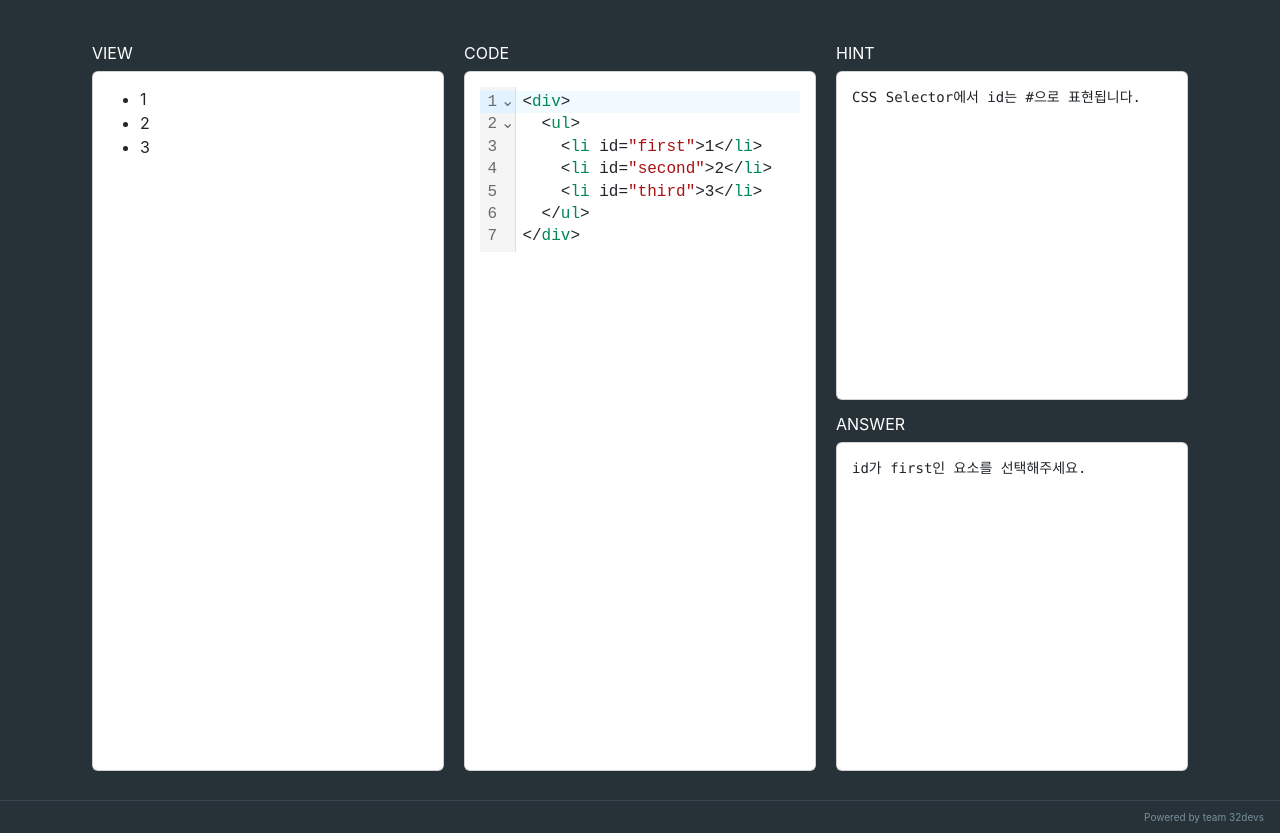
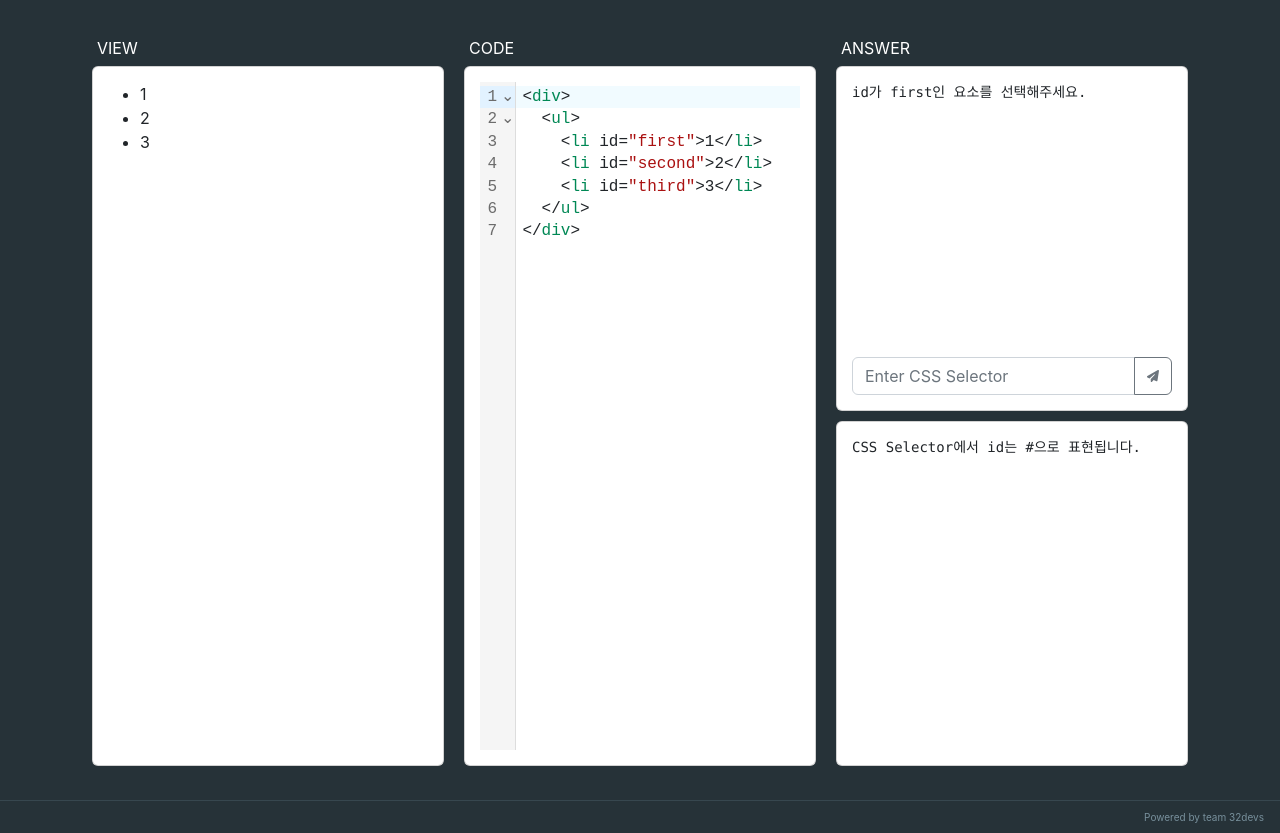
Before and after one commit to 32devs/css-selector-trainer, a Next.js app in the folder client/: page /test/id in a window 1280 px wide. Built offline with nearby package versions, Linux system fonts and the light colour scheme.

Commit message:
feat: css & bootstrap

```diff
--- a/client/component/Card/BasicCard.tsx
+++ b/client/component/Card/BasicCard.tsx
@@ -15,6 +15,7 @@ function BasicCard({ children, id, viewCode, half }: CardProps): JSX.Element {
     viewCode
       ? (
           <Card
+            id={ id }
             className={ half ? styles['card-half'] : styles['card'] }
             dangerouslySetInnerHTML={{ __html: viewCode as string }}
           >
--- a/client/component/Card/Card.module.css
+++ b/client/component/Card/Card.module.css
@@ -1,4 +1,5 @@
 .card {
+  height: 700px;
   min-height: 700px;
   min-width: 350px;
   width: 100%;
@@ -6,7 +7,10 @@
 }
 
 .card-half {
-  min-height: 329px;
+  display: flex;
+  justify-content: space-between;
+  min-height: 345px;
   width: 100%;
   padding: 15px;
+  margin-bottom: 10px;
 }
--- a/client/component/Card/extends/AnswerCard.tsx
+++ b/client/component/Card/extends/AnswerCard.tsx
@@ -1,29 +1,31 @@
-import { IconButton, InputBase, Paper, styled, Typography } from '@mui/material';
+import { ChangeEvent, FormEventHandler } from 'react';
 
 import { FontAwesomeIcon  } from '@fortawesome/react-fontawesome';
 import { faPaperPlane } from '@fortawesome/free-solid-svg-icons';
 
-import Card from '../Card';
-import { ChangeEvent, FormEventHandler } from 'react';
+import { Button, Form, InputGroup } from 'react-bootstrap';
 
-function AnswerCard({ questionDesc, answer, setAnswer, onSubmit }: { questionDesc: string, answer: string, setAnswer: any, onSubmit: FormEventHandler<HTMLFormElement> }) {
+import BasicCard from '../BasicCard';
+
+function AnswerCard2({ questionDesc, answer, setAnswer, onSubmit }: { questionDesc: string, answer: string, setAnswer: any, onSubmit: FormEventHandler<HTMLFormElement> }) {
   return (
-    <Card id={ 'answer' } sx={{ flexDirection: 'column' }}>
-      <Typography variant="body1" sx={{ height: '635px', p: 1 }}>
-        { questionDesc}
-      </Typography>
-      <Paper
-        component="form"
-        sx={{ p: 1, height: '45px', width: '100%', display: 'flex', justifyContent: 'space-between', backgroundColor: '#F6F6F6', border: '0.5px solid #90A4AE' }}
-        onSubmit={ onSubmit }
-        >
-          <InputBase placeholder="Enter CSS Selector" value={ answer } onChange={ (e: ChangeEvent<HTMLInputElement>) => setAnswer(e.target.value)} />
-          <IconButton type="submit" >
+    <BasicCard id={ 'answer' } half={ true }>
+      <pre>{ questionDesc }</pre>
+
+      <Form onSubmit={ onSubmit }>
+        <InputGroup style={{ bottom: '0' }}>
+          <Form.Control
+            placeholder="Enter CSS Selector"
+            value={ answer }
+            onChange={ (e: ChangeEvent<HTMLInputElement>) => setAnswer(e.target.value) }
+          />
+          <Button type="submit" variant="outline-secondary">
             <FontAwesomeIcon icon={ faPaperPlane } size="xs" />
-          </IconButton>
-        </Paper>
-    </Card>
+          </Button>
+        </InputGroup>
+      </Form>
+    </BasicCard>
   );
 }
 
-export default AnswerCard;
+export default AnswerCard2;
--- a/client/component/Card/extends/AnswerCard2.tsx
+++ /dev/null
@@ -1,16 +0,0 @@
-import { ChangeEvent, FormEventHandler } from 'react';
-
-import { FontAwesomeIcon  } from '@fortawesome/react-fontawesome';
-import { faPaperPlane } from '@fortawesome/free-solid-svg-icons';
-
-import BasicCard from '../BasicCard';
-
-function AnswerCard2({ questionDesc, answer, setAnswer, onSubmit }: { questionDesc: string, answer: string, setAnswer: any, onSubmit: FormEventHandler<HTMLFormElement> }) {
-  return (
-    <BasicCard id={ 'answer' } half={ true }>
-      <pre>{ questionDesc }</pre>
-    </BasicCard>
-  );
-}
-
-export default AnswerCard2;
--- a/client/component/Card/extends/CodeCard.tsx
+++ b/client/component/Card/extends/CodeCard.tsx
@@ -20,7 +20,8 @@ function CodeCard({ value }: { value: string}) {
       html(),
       EditorView.theme({
         '&.cm-editor': {
-          width: '100%'
+          width: '100%',
+          height: '100%'
         }
       })
     ]
--- a/client/component/Card/extends/DescCard.tsx
+++ b/client/component/Card/extends/DescCard.tsx
@@ -1,6 +1,6 @@
 import BasicCard from '../BasicCard';
 
-function HintCard({ desc }: { desc: string }) {
+function DescCard({ desc }: { desc: string }) {
   return (
     <BasicCard id={ 'desc' } half>
       <pre>{ desc }</pre>
@@ -8,4 +8,4 @@ function HintCard({ desc }: { desc: string }) {
   );
 }
 
-export default HintCard;
+export default DescCard;
--- a/client/package.json
+++ b/client/package.json
@@ -11,8 +11,6 @@
   "dependencies": {
     "@codemirror/lang-html": "^6.1.1",
     "@codemirror/next": "^0.16.0",
-    "@emotion/react": "^11.10.4",
-    "@emotion/styled": "^11.10.4",
     "@fortawesome/fontawesome-svg-core": "^6.2.0",
     "@fortawesome/free-solid-svg-icons": "^6.2.0",
     "@fortawesome/react-fontawesome": "^0.2.0",
--- a/client/pages/test/id.tsx
+++ b/client/pages/test/id.tsx
@@ -1,9 +1,9 @@
 import { useEffect, useState, FormEvent } from 'react';
 
-import { Row, Col, Card } from 'react-bootstrap';
-import AnswerCard2 from '../../component/Card/extends/AnswerCard2';
+import { Row, Col } from 'react-bootstrap';
+import AnswerCard from '../../component/Card/extends/AnswerCard';
 import BasicCard from '../../component/Card/BasicCard';
-import HintCard from '../../component/Card/extends/DescCard';
+import DescCard from '../../component/Card/extends/DescCard';
 import CodeCard from '../../component/Card/extends/CodeCard';
 
 const testSolution: string = '#first';
@@ -28,6 +28,8 @@ function Id2() {
 
   const onSubmit = (e: FormEvent<HTMLFormElement>) => {
     e.preventDefault();
+
+    console.log(answer)
 
     const errorReg = /^[\#\.\.\[\]\s]+$|^$/;
 
@@ -55,25 +57,24 @@ function Id2() {
     <Row style={{ width: '100%' }}>
       {/* VIEW */}
       <Col sm={ 12 } xl={ 4 } className={ 'p10' }>
-        <p style={{ color: 'white' }}>VIEW</p>
+        <p className="color-white ml5" >VIEW</p>
         <BasicCard id={ 'view' } viewCode={ code } />
       </Col>
 
       {/* CODE */}
       <Col sm={ 12 } xl={ 4 } className={ 'p10' }>
-        <p style={{ color: 'white' }}>CODE</p>
+        <p className="color-white ml5" >CODE</p>
         <CodeCard value={ code } />
       </Col>
 
       <Col sm={ 12 } xl={ 4 } className={ 'p10' }>
-        <p style={{ color: 'white' }}>HINT</p>
-        <HintCard desc={ desc } />
-        <p style={{ color: 'white' }}>ANSWER</p>
-        <AnswerCard2
+        <p className="color-white ml5" >ANSWER</p>
+        <AnswerCard
           questionDesc={ question }
           answer={ answer }
           setAnswer={ setAnswer }
           onSubmit={ onSubmit } />
+        <DescCard desc={ desc } />
       </Col>
     </Row>
   )
--- a/client/styles/globals.css
+++ b/client/styles/globals.css
@@ -37,6 +37,14 @@ p {
   text-align: center;
 }
 
+.color-white {
+  color: white;
+}
+
+.ml5 {
+  margin-left: 5px;
+}
+
 
 /* .cm-editor {
   width: 100%;
```
Also changed, not shown: client/component/Card/Card.tsx (deleted, +0 -41 lines), 1 other file (tests, documents, lock files or other folders).
